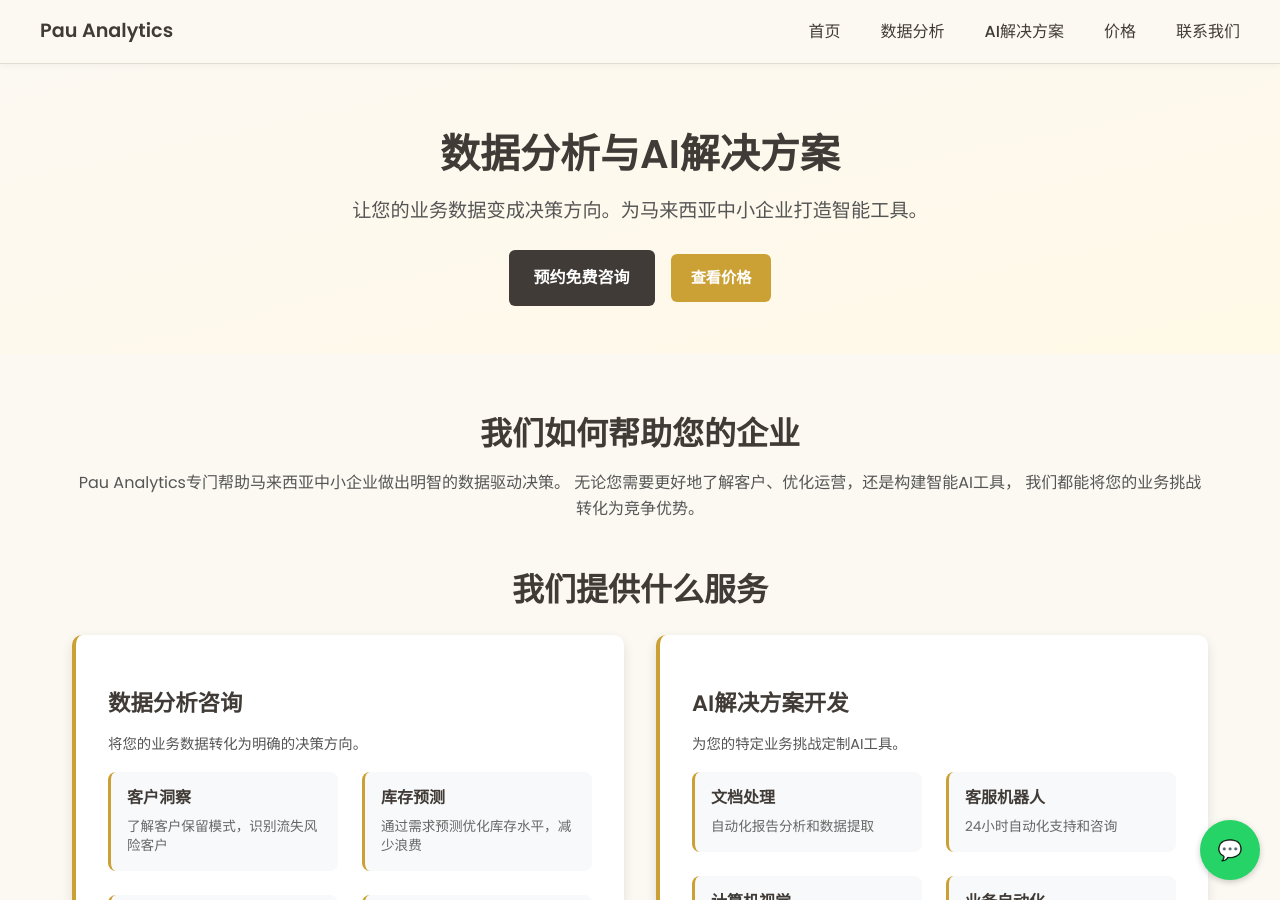
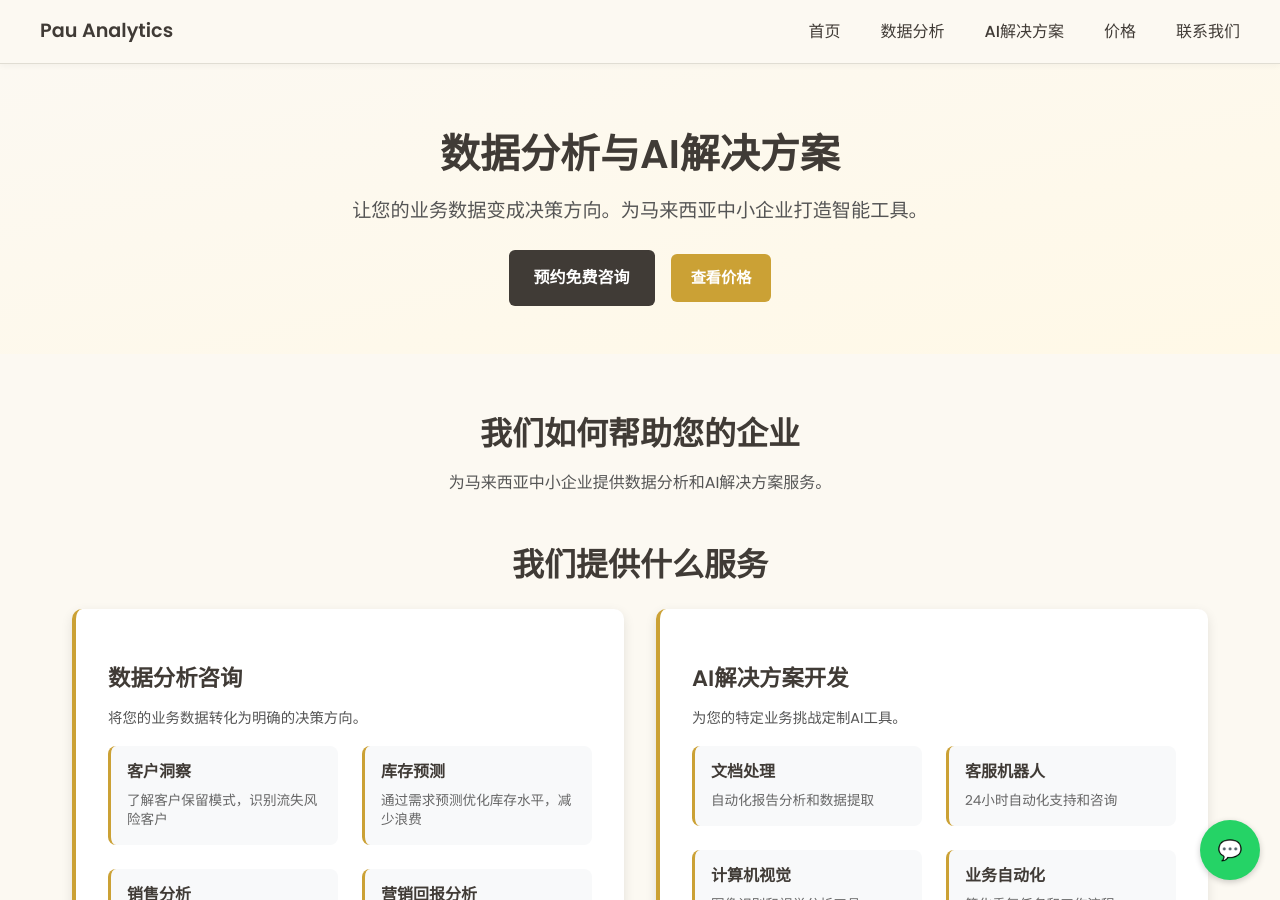
Before and after one commit to lyven81/pinnacles-learning-website, a Jekyll site: the page landing-pages-mand.html, which Jekyll copies as it is, in a window 1280 px wide and 900 px high. Built offline with Jekyll 4.4.1, drawn with Linux system fonts in a browser that asks for light colours.

Commit message:
Shorten landing page subtitles for clarity
- English: Simplified to "We help Malaysian SMEs make smarter decisions with data and AI solutions."
- Chinese: Simplified to "为马来西亚中小企业提供数据分析和AI解决方案服务。"
- Removed verbose explanatory text to improve readability and mobile UX

🤖 Generated with [Claude Code](https://claude.ai/code)

Co-Authored-By: Claude <noreply@anthropic.com>

```diff
--- a/landing-page.html
+++ b/landing-page.html
@@ -657,9 +657,7 @@
     <section class="section">
       <h2>How We Help Your Business</h2>
       <p>
-        At Pau Analytics, we specialize in helping Malaysian SMEs make confident, data-driven decisions.
-        Whether you need to understand your customers better, optimize operations, or build smart AI tools,
-        we turn your business challenges into competitive advantages.
+        We help Malaysian SMEs make smarter decisions with data and AI solutions.
       </p>
     </section>
 
--- a/landing-pages-mand.html
+++ b/landing-pages-mand.html
@@ -657,9 +657,7 @@
     <section class="section">
       <h2>我们如何帮助您的企业</h2>
       <p>
-        Pau Analytics专门帮助马来西亚中小企业做出明智的数据驱动决策。
-        无论您需要更好地了解客户、优化运营，还是构建智能AI工具，
-        我们都能将您的业务挑战转化为竞争优势。
+        为马来西亚中小企业提供数据分析和AI解决方案服务。
       </p>
     </section>
 
```
